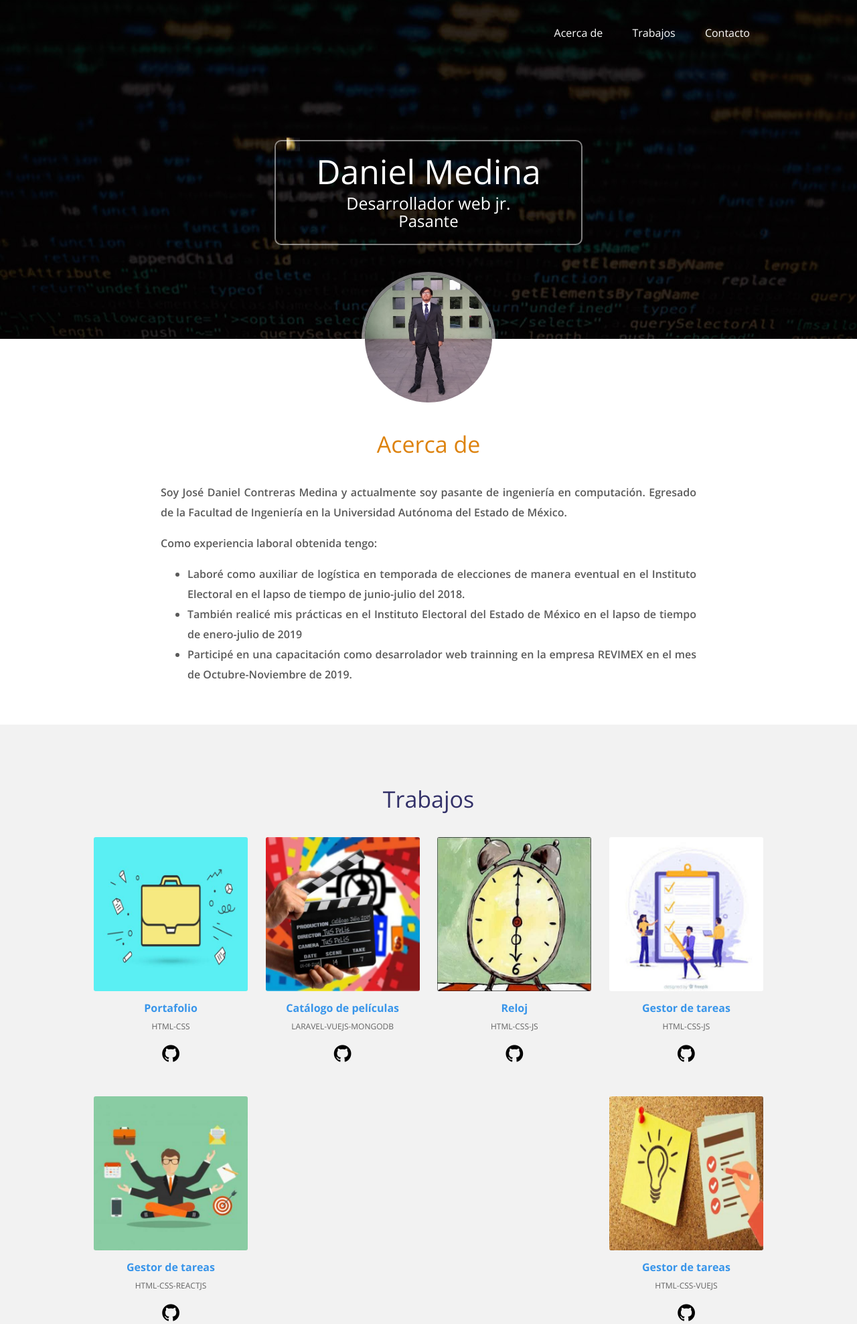
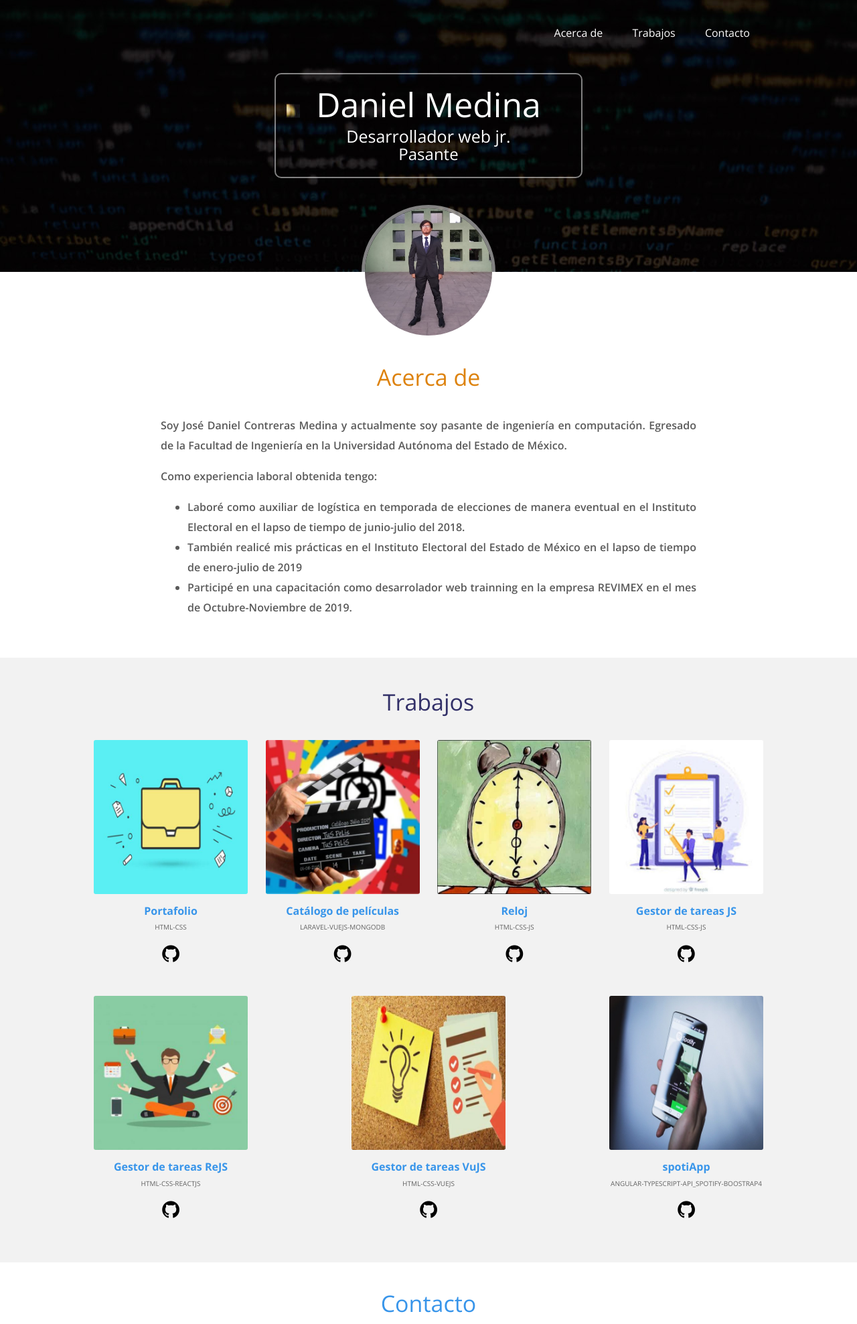
Before and after one commit to joseDanCM1995A/portafolio, a PHP site: page / in a window 1280 px wide. Shown: the top 1977 px of the page at 67% size. Run offline with PHP 8.4, Linux system fonts and the light colour scheme.

Commit message:
fixed phpmailer, styles css modified, new proyect upload: spotiApp

```diff
--- a/css/estilos.css
+++ b/css/estilos.css
@@ -56,7 +56,8 @@ header .contenedor-texto {
     display: flex;
     justify-content: center;
     align-content: center;
-    margin: 140px 0;
+    margin-top: 0;
+    margin-bottom: 140px;
 }
 
 header .contenedor-texto .texto {
@@ -132,7 +133,7 @@ header .contenedor-texto .texto .profesion {
 
 .main .trabajos {
     background: #f2f2f2;
-    padding: 60px 0;
+    padding: 15px 0;
 }
 
 .main .trabajos .contenedor {
@@ -185,7 +186,7 @@ header .contenedor-texto .texto .profesion {
 }
 
 .main .trabajos .contenedor-trabajos .trabajo .descripcion .categoria {
-    font-size: 12px;
+    font-size: 10px;
     color: #636363;
 }
 
@@ -205,7 +206,7 @@ header .contenedor-texto .texto .profesion {
 /*FOOTER*/
 
 footer .contacto {
-    padding: 60px 0;
+    padding: 10px 0;
 }
 
 footer .contacto .titulo {
@@ -221,6 +222,7 @@ footer .contacto .formulario {
     display: flex;
     flex-wrap: wrap;
     justify-content: space-between;
+    margin-bottom: 30px;
 }
 
 footer .contacto .formulario input[type="text"],
@@ -282,7 +284,7 @@ footer .redessociales .lol {
 
 footer .redessociales {
     background: #000;
-    padding-top: 60px;
+    padding-top: 20px;
     padding-bottom: 15px;
 }
 
--- a/datos.php
+++ b/datos.php
@@ -9,10 +9,11 @@
 
     include_once('phpmailer/PHPMailer.php');
     include_once('phpmailer/SMTP.php');
+    include_once('phpmailer/Exception.php');
 
     $mail = new PHPMailer\PHPMailer\PHPMailer();
     $mail->IsSMTP(); // enable SMTP
-    $mail->SMTPDebug = 0; // debugging: 1 = errors and messages, 2 = messages only
+    $mail->SMTPDebug = 1; // debugging: 1 = errors and messages, 2 = messages only
     //authentication SMTP enabled
     $mail->SMTPAuth = true;
     $mail->SMTPSecure = 'ssl'; // secure transfer enabled REQUIRED for Gmail
--- a/index.html
+++ b/index.html
@@ -81,7 +81,7 @@
                                 </p>
                             </div>
                             <p class="git">
-                                <a href="https://github.com/joseDanCM1995A/portafolio" class="github"><i class="fa fa-github" aria-hidden="true"></i></a>
+                                <a href="https://github.com/joseDanCM1995A/portafolio" class="github" target="_blank"><i class="fa fa-github" aria-hidden="true"></i></a>
                             </p>
                         </div>
                     </div>
@@ -103,7 +103,7 @@
                                 </p>
                             </div>
                             <p class="git">
-                                <a href="https://github.com/joseDanCM1995A/cat-logo-peliculas-laravel-vue.js-mongodb-" class="github"><i class="fa fa-github" aria-hidden="true"></i></a>
+                                <a href="https://github.com/joseDanCM1995A/cat-logo-peliculas-laravel-vue.js-mongodb-" class="github" target="_blank"><i class="fa fa-github" aria-hidden="true"></i></a>
                             </p>
                         </div>
                     </div>
@@ -125,7 +125,7 @@
                                 </p>
                             </div>
                             <p class="git">
-                                <a href="https://github.com/joseDanCM1995A/Reloj-html-css-js-" class="github"><i class="fa fa-github" aria-hidden="true"></i></a>
+                                <a href="https://github.com/joseDanCM1995A/Reloj-html-css-js-" class="github" target="_blank"><i class="fa fa-github" aria-hidden="true"></i></a>
                             </p>
                         </div>
                     </div>
@@ -138,7 +138,7 @@
                         <div class="descripcion">
                             <div class="nom">
                                 <p class="nombre">
-                                    Gestor de tareas
+                                    Gestor de tareas JS
                                 </p>
                             </div>
                             <div class="cat">
@@ -147,7 +147,7 @@
                                 </p>
                             </div>
                             <p class="git">
-                                <a href="https://github.com/joseDanCM1995A/app-todo-list-js" class="github"><i class="fa fa-github" aria-hidden="true"></i></a>
+                                <a href="https://github.com/joseDanCM1995A/app-todo-list-js" class="github" target="_blank"><i class="fa fa-github" aria-hidden="true"></i></a>
                             </p>
                         </div>
                     </div>
@@ -160,7 +160,7 @@
                         <div class="descripcion">
                             <div class="nom">
                                 <p class="nombre">
-                                    Gestor de tareas
+                                    Gestor de tareas ReJS
                                 </p>
                             </div>
                             <div class="cat">
@@ -169,7 +169,7 @@
                                 </p>
                             </div>
                             <p class="git">
-                                <a href="https://github.com/joseDanCM1995A/app-todo-reactjs" class="github"><i class="fa fa-github" aria-hidden="true"></i></a>
+                                <a href="https://github.com/joseDanCM1995A/app-todo-reactjs" class="github" target="_blank"><i class="fa fa-github" aria-hidden="true"></i></a>
                             </p>
                         </div>
                     </div>
@@ -182,7 +182,7 @@
                         <div class="descripcion">
                             <div class="nom">
                                 <p class="nombre">
-                                    Gestor de tareas
+                                    Gestor de tareas VuJS
                                 </p>
                             </div>
                             <div class="cat">
@@ -191,7 +191,29 @@
                                 </p>
                             </div>
                             <p class="git">
-                                <a href="https://github.com/joseDanCM1995A/app-todo-js/blob/master/README.md" class="github"><i class="fa fa-github" aria-hidden="true"></i></a>
+                                <a href="https://github.com/joseDanCM1995A/app-todo-js/blob/master/README.md" class="github" target="_blank"><i class="fa fa-github" aria-hidden="true"></i></a>
+                            </p>
+                        </div>
+                    </div>
+                    <!--trabajo 6  -->
+                    <div class="trabajo">
+                        <div class="thumb">
+                            <!--imagenes de los trabajos-->
+                            <img src="img/spotiapp.jpg" alt="spotiapp">
+                        </div>
+                        <div class="descripcion">
+                            <div class="nom">
+                                <p class="nombre">
+                                    spotiApp
+                                </p>
+                            </div>
+                            <div class="cat">
+                                <p class="categoria">
+                                    ANGULAR-TYPESCRIPT-API_SPOTIFY-BOOSTRAP4
+                                </p>
+                            </div>
+                            <p class="git">
+                                <a href="https://github.com/joseDanCM1995A/app-todo-js/blob/master/README.md" class="github" target="_blank"><i class="fa fa-github" aria-hidden="true"></i></a>
                             </p>
                         </div>
                     </div>
```
Also changed, not shown: img/spotiapp.jpg (added).
